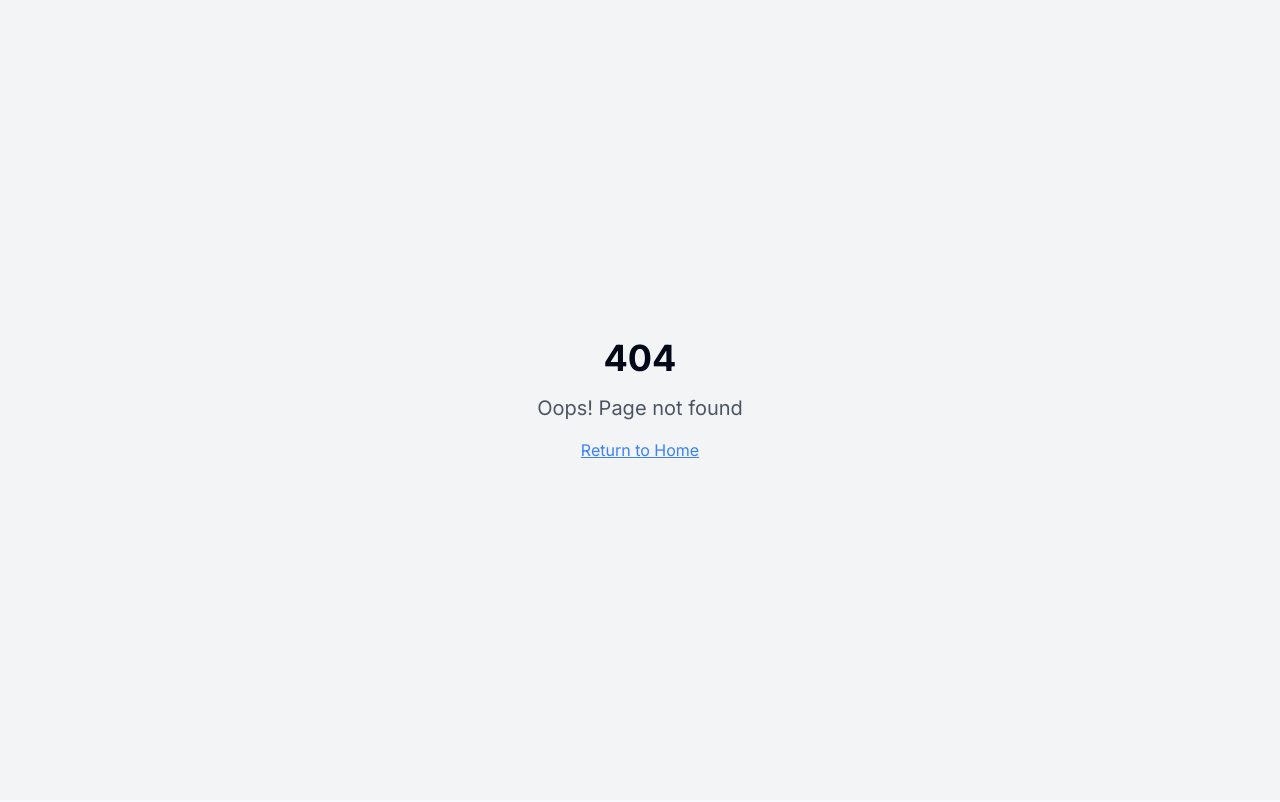
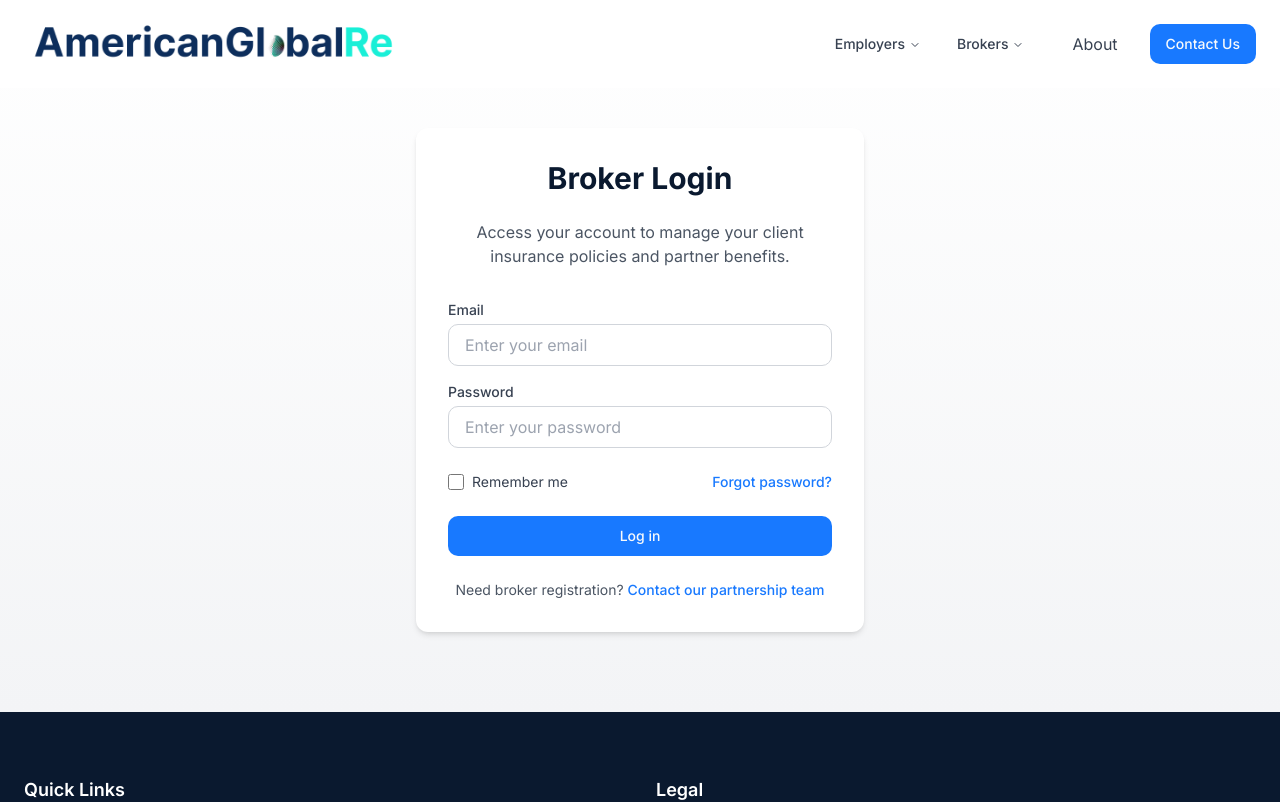
Before and after one commit to youngcitybandit/americanglobalre, a React (Vite) app: page /broker-login in a window 1280 px wide. Before the commit this address had no page. Shown: the top 802 px of the page. Built offline with nearby package versions, Linux system fonts and the light colour scheme.

Commit message:
Fix: Update broker navigation
Replaces "Overview" with "Login" in the broker navigation menu and links to the login page.

```diff
--- a/src/App.tsx
+++ b/src/App.tsx
@@ -5,7 +5,7 @@ import { TooltipProvider } from "@/components/ui/tooltip";
 import { QueryClient, QueryClientProvider } from "@tanstack/react-query";
 import { BrowserRouter, Routes, Route } from "react-router-dom";
 import Index from "./pages/Index";
-import Overview from "./pages/Overview";
+import BrokerLogin from "./pages/BrokerLogin";
 import Login from "./pages/Login";
 import NotFound from "./pages/NotFound";
 
@@ -19,7 +19,7 @@ const App = () => (
       <BrowserRouter>
         <Routes>
           <Route path="/" element={<Index />} />
-          <Route path="/overview" element={<Overview />} />
+          <Route path="/broker-login" element={<BrokerLogin />} />
           <Route path="/login" element={<Login />} />
           {/* ADD ALL CUSTOM ROUTES ABOVE THE CATCH-ALL "*" ROUTE */}
           <Route path="*" element={<NotFound />} />
--- a/src/components/Navbar.tsx
+++ b/src/components/Navbar.tsx
@@ -112,10 +112,10 @@ const Navbar = () => {
                       <li>
                         <NavigationMenuLink asChild>
                           <a
-                            href="/overview"
+                            href="/broker-login"
                             className="block select-none space-y-1 rounded-md p-3 leading-none no-underline outline-none transition-colors hover:bg-accent hover:text-accent-foreground focus:bg-accent focus:text-accent-foreground"
                           >
-                            <div className="text-sm font-medium leading-none">Overview</div>
+                            <div className="text-sm font-medium leading-none">Login</div>
                           </a>
                         </NavigationMenuLink>
                       </li>
@@ -213,10 +213,10 @@ const Navbar = () => {
                 </button>
                 <div id="brokersDropdown" className="hidden mt-2 pl-4 space-y-2">
                   <a
-                    href="/overview"
+                    href="/broker-login"
                     className="block text-gray-700 hover:text-agr-brightBlue transition-all duration-300 hover:pl-2"
                   >
-                    Overview
+                    Login
                   </a>
                   <a
                     href="#faqs"
--- /dev/null
+++ b/src/pages/BrokerLogin.tsx
@@ -0,0 +1,79 @@
+
+import React from 'react';
+import Navbar from "@/components/Navbar";
+import Footer from "@/components/Footer";
+import { Button } from "@/components/ui/button";
+
+const BrokerLogin = () => {
+  return (
+    <div className="min-h-screen">
+      <Navbar />
+      <div className="pt-32 pb-20 bg-gradient-to-b from-white to-gray-100">
+        <div className="container mx-auto px-4 md:px-6">
+          <div className="max-w-md mx-auto bg-white p-8 rounded-lg shadow-md">
+            <h1 className="text-2xl md:text-3xl font-bold text-center text-agr-dark mb-6">Broker Login</h1>
+            <p className="text-gray-600 text-center mb-8">
+              Access your account to manage your client insurance policies and partner benefits.
+            </p>
+
+            <div className="space-y-6">
+              <div className="space-y-4">
+                <div>
+                  <label htmlFor="email" className="block text-sm font-medium text-gray-700 mb-1">Email</label>
+                  <input
+                    type="email"
+                    id="email"
+                    className="w-full px-4 py-2 border border-gray-300 rounded-md focus:outline-none focus:ring-2 focus:ring-agr-brightBlue"
+                    placeholder="Enter your email"
+                  />
+                </div>
+                <div>
+                  <label htmlFor="password" className="block text-sm font-medium text-gray-700 mb-1">Password</label>
+                  <input
+                    type="password"
+                    id="password"
+                    className="w-full px-4 py-2 border border-gray-300 rounded-md focus:outline-none focus:ring-2 focus:ring-agr-brightBlue"
+                    placeholder="Enter your password"
+                  />
+                </div>
+              </div>
+
+              <div className="flex items-center justify-between">
+                <div className="flex items-center">
+                  <input
+                    id="remember-me"
+                    name="remember-me"
+                    type="checkbox"
+                    className="h-4 w-4 text-agr-brightBlue focus:ring-agr-brightBlue border-gray-300 rounded"
+                  />
+                  <label htmlFor="remember-me" className="ml-2 block text-sm text-gray-700">
+                    Remember me
+                  </label>
+                </div>
+                <div className="text-sm">
+                  <a href="#" className="font-medium text-agr-brightBlue hover:text-agr-blue">
+                    Forgot password?
+                  </a>
+                </div>
+              </div>
+
+              <Button className="w-full bg-agr-brightBlue hover:bg-agr-blue">
+                Log in
+              </Button>
+
+              <div className="text-center text-sm text-gray-600">
+                <span>Need broker registration? </span>
+                <a href="#" className="font-medium text-agr-brightBlue hover:text-agr-blue">
+                  Contact our partnership team
+                </a>
+              </div>
+            </div>
+          </div>
+        </div>
+      </div>
+      <Footer />
+    </div>
+  );
+};
+
+export default BrokerLogin;
```
